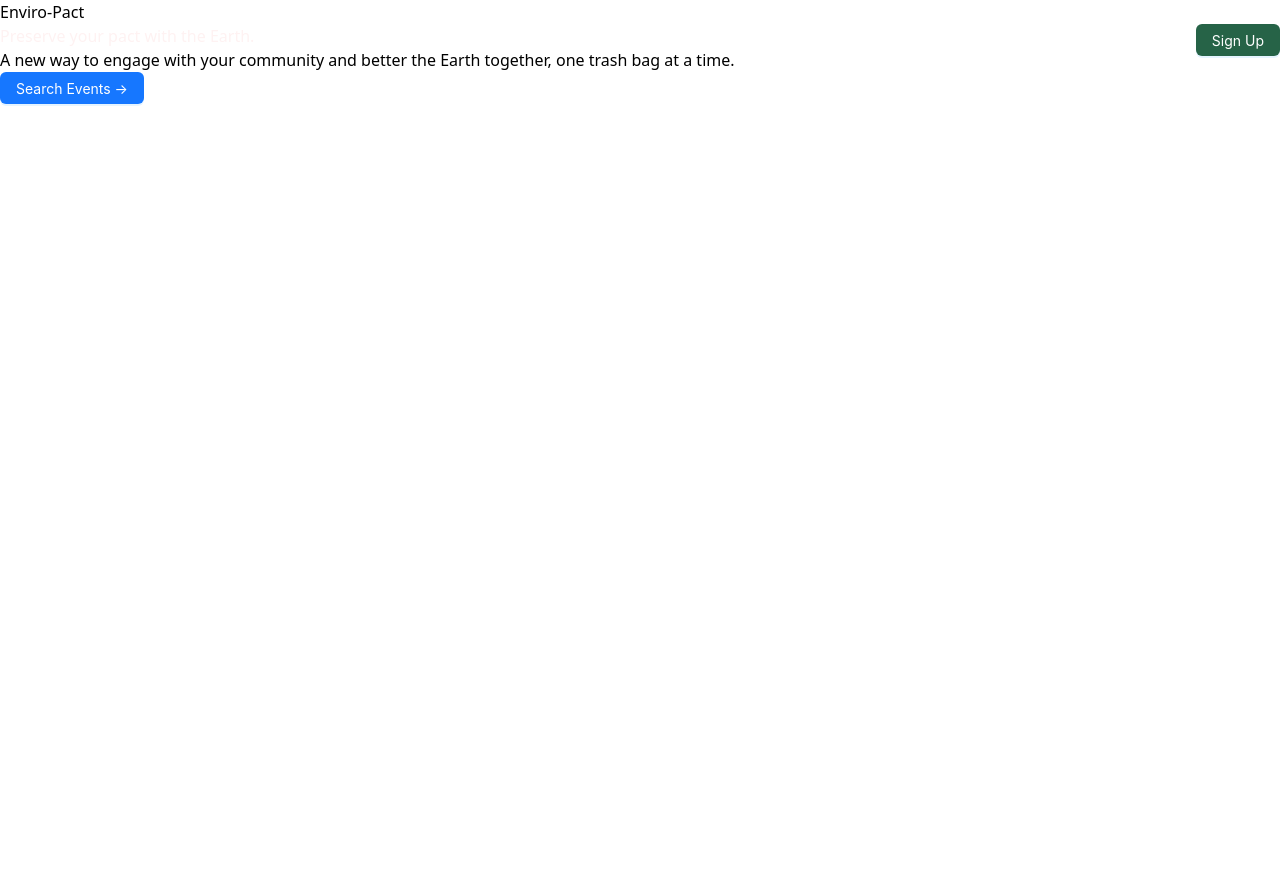
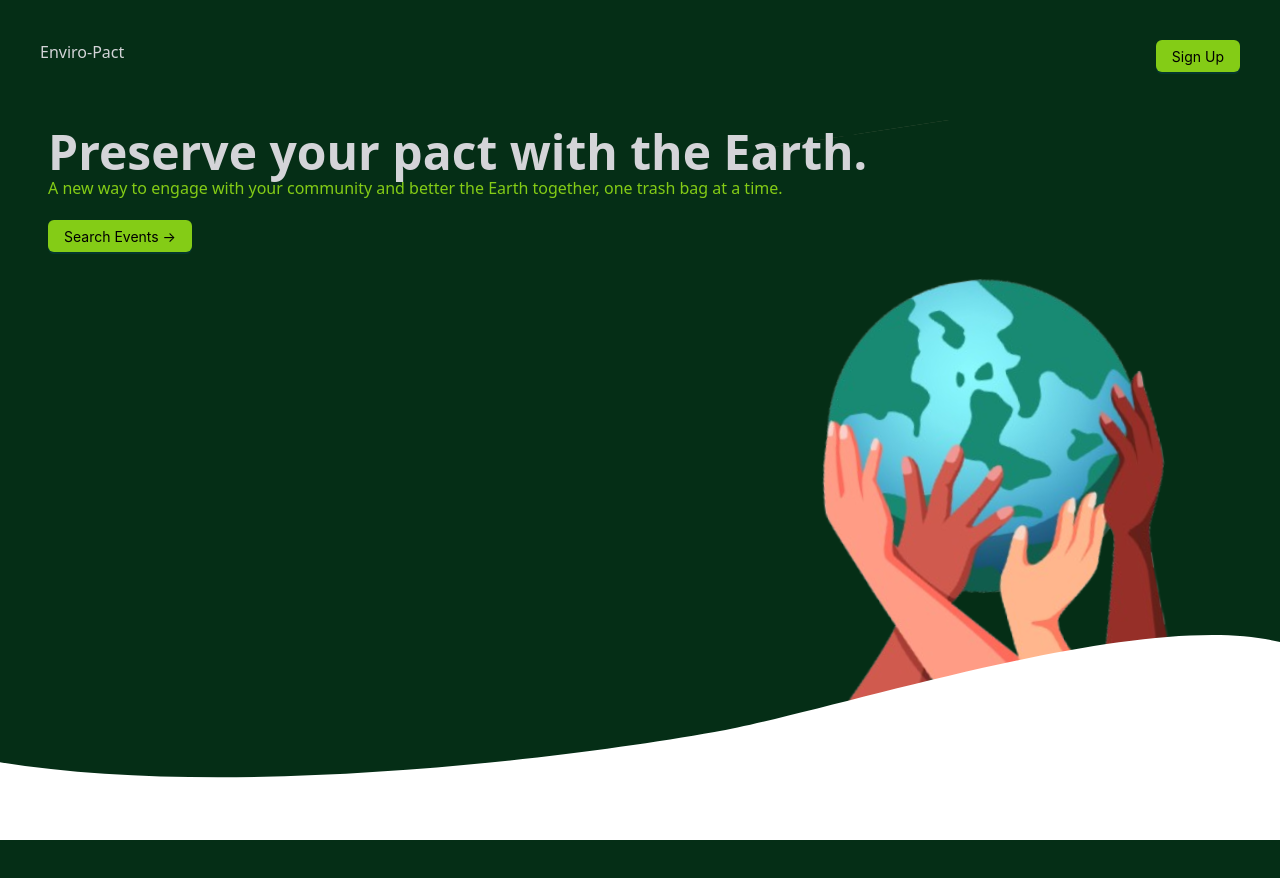
Before and after one commit to Kavipatel0/EnviroPact, a React (Vite) app in the folder Enviropact/: page / in a window 1280 px wide. Before the commit the page ends 800 px from the top, so only its background shows below. Built offline with nearby package versions, Linux system fonts and the light colour scheme.

Commit message:
homepage

```diff
--- a/Enviropact/src/screens/Homepage.css
+++ /dev/null
@@ -1,16 +0,0 @@
-@tailwind base;
-@tailwind components;
-@tailwind utilities;
-
-*{
-    padding: 0;
-    margin: 0;
-}
-
-ul{
-    list-style: none;
-}
-
-Button{
-    margin: 1vh;
-}
--- a/Enviropact/src/screens/Homepage.jsx
+++ b/Enviropact/src/screens/Homepage.jsx
@@ -1,17 +1,28 @@
 import { useState } from "react";
 import { Button } from "antd";
-import "./Homepage.css";
 
 function Homepage() {
   const [count, setCount] = useState(0);
 
   return (
     <>
-      <ul><li>Enviro-Pact</li></ul>
-      <Button type="primary" className="float-right" style={{ background:"#266347" }}>Sign Up</Button>
-      <h1 className="text-red-50">Preserve your pact with the Earth.</h1>
-      <div class="subheading">A new way to engage with your community and better the Earth together, one trash bag at a time.</div>
-      <Button type="primary">Search Events →</Button>
+      <div className="bg-green-950">
+        <nav className="p-10 h-8">
+          <ul>
+            <li className="float-left text-zinc-300">Enviro-Pact</li>
+            <li><Button type="primary" className="float-right text-black" style={{background:"rgb(132 204 22)"}}>Sign Up</Button></li>
+          </ul>
+        </nav>
+
+        <body className="min-h-screen h-screen relative">
+          <div className="p-12">
+            <h1 className="text-zinc-300 font-bold text-5xl max-w-50">Preserve your pact with the Earth.</h1>
+            <div className="text-lime-500 pb-5">A new way to engage with your community and better the Earth together, one trash bag at a time.</div>
+            <Button type="primary" className="text-black" style={{background:"rgb(132 204 22)"}}>Search Events →</Button>
+          </div>
+          <img src="../images/swoop-hands.svg" className="absolute top-10 bottom-0 left-0"></img>
+        </body>
+      </div>
     </>
   );
 }
```
Also changed, not shown: Enviropact/images/swoop-hands.svg (added), Enviropact/images/white-swoop.svg (added).
